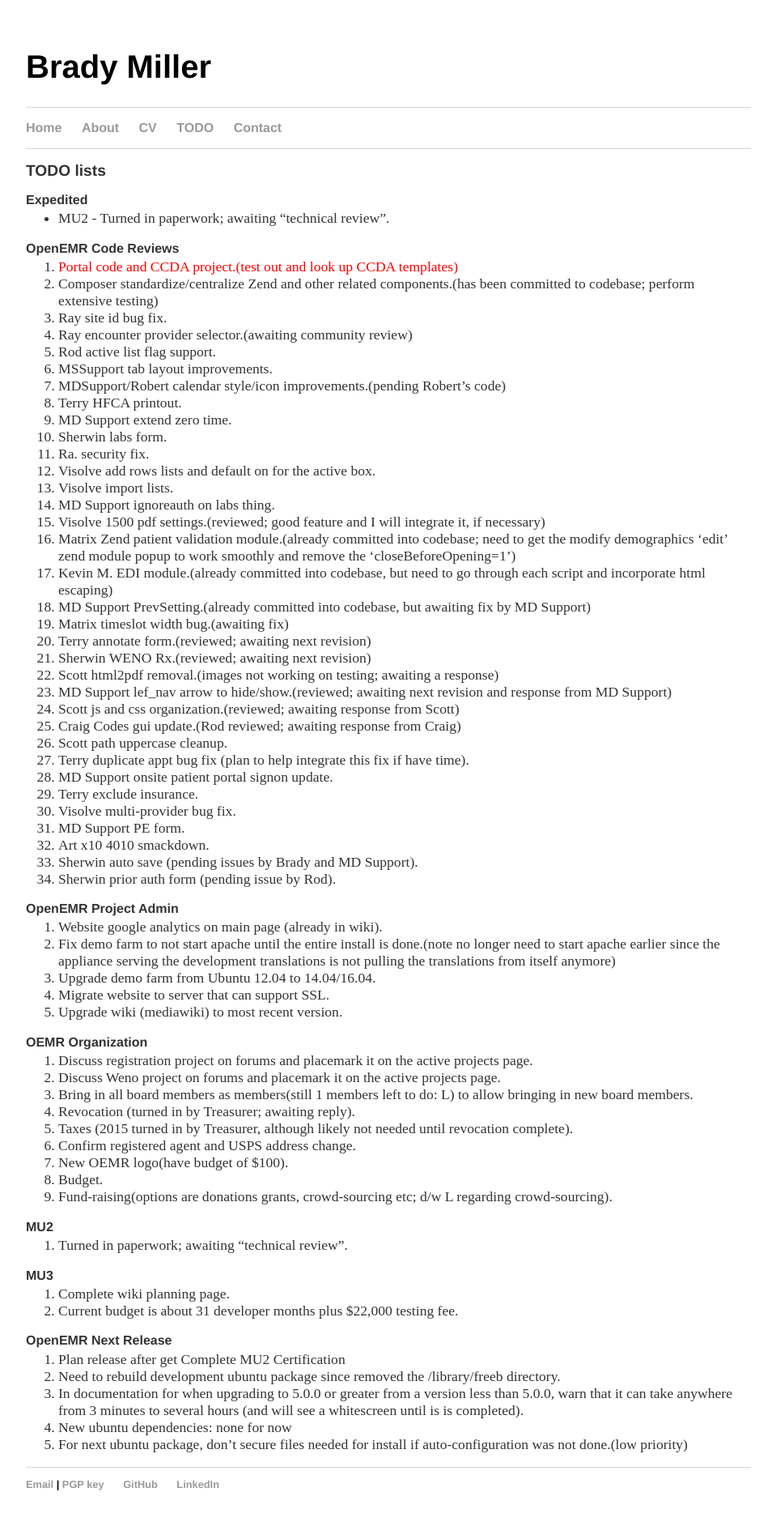
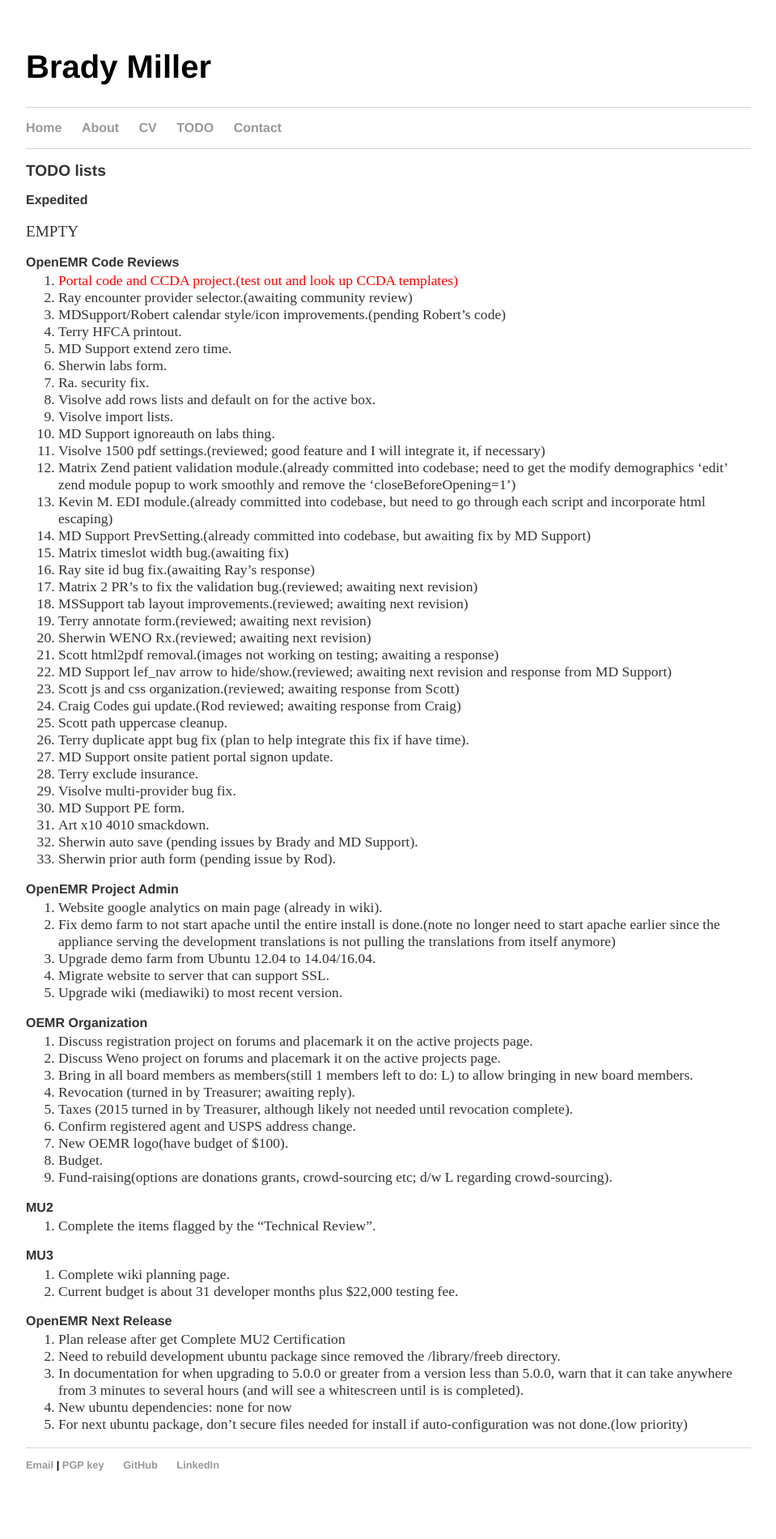
Before and after one commit to bradymiller/bradymiller.github.io, a Jekyll site: the page built from todo/index.md, in a window 1280 px wide. Shown: the whole page at 81% size, without its empty margins (160-1119 px from the left). Built offline with Jekyll 4.4.1, drawn with Linux system fonts in a browser that asks for light colours; after the commit the page ends 1876 px from its top, so only the background shows below that.

Commit message:
Update todo list

```diff
--- a/todo/index.md
+++ b/todo/index.md
@@ -4,15 +4,11 @@
 ## TODO lists
 
 ### Expedited
-* MU2 - Turned in paperwork; awaiting "technical review".
+EMPTY
 
 ### OpenEMR Code Reviews
 1. <span style="color: red">Portal code and CCDA project.(test out and look up CCDA templates)</span>
-1. Composer standardize/centralize Zend and other related components.(has been committed to codebase; perform extensive testing)
-1. Ray site id bug fix.
 1. Ray encounter provider selector.(awaiting community review)
-1. Rod active list flag support.
-1. MSSupport tab layout improvements.
 1. MDSupport/Robert calendar style/icon improvements.(pending Robert's code)
 1. Terry HFCA printout.
 1. MD Support extend zero time.
@@ -26,6 +22,9 @@
 1. Kevin M. EDI module.(already committed into codebase, but need to go through each script and incorporate html escaping)
 1. MD Support PrevSetting.(already committed into codebase, but awaiting fix by MD Support)
 1. Matrix timeslot width bug.(awaiting fix)
+1. Ray site id bug fix.(awaiting Ray's response)
+1. Matrix 2 PR's to fix the validation bug.(reviewed; awaiting next revision)
+1. MSSupport tab layout improvements.(reviewed; awaiting next revision)
 1. Terry annotate form.(reviewed; awaiting next revision)
 1. Sherwin WENO Rx.(reviewed; awaiting next revision)
 1. Scott html2pdf removal.(images not working on testing; awaiting a response)
@@ -61,7 +60,7 @@
 1. Fund-raising(options are donations grants, crowd-sourcing etc; d/w L regarding crowd-sourcing).
 
 ### MU2
-1. Turned in paperwork; awaiting "technical review".
+1. Complete the items flagged by the "Technical Review".
 
 ### MU3
 1. Complete wiki planning page.
```
